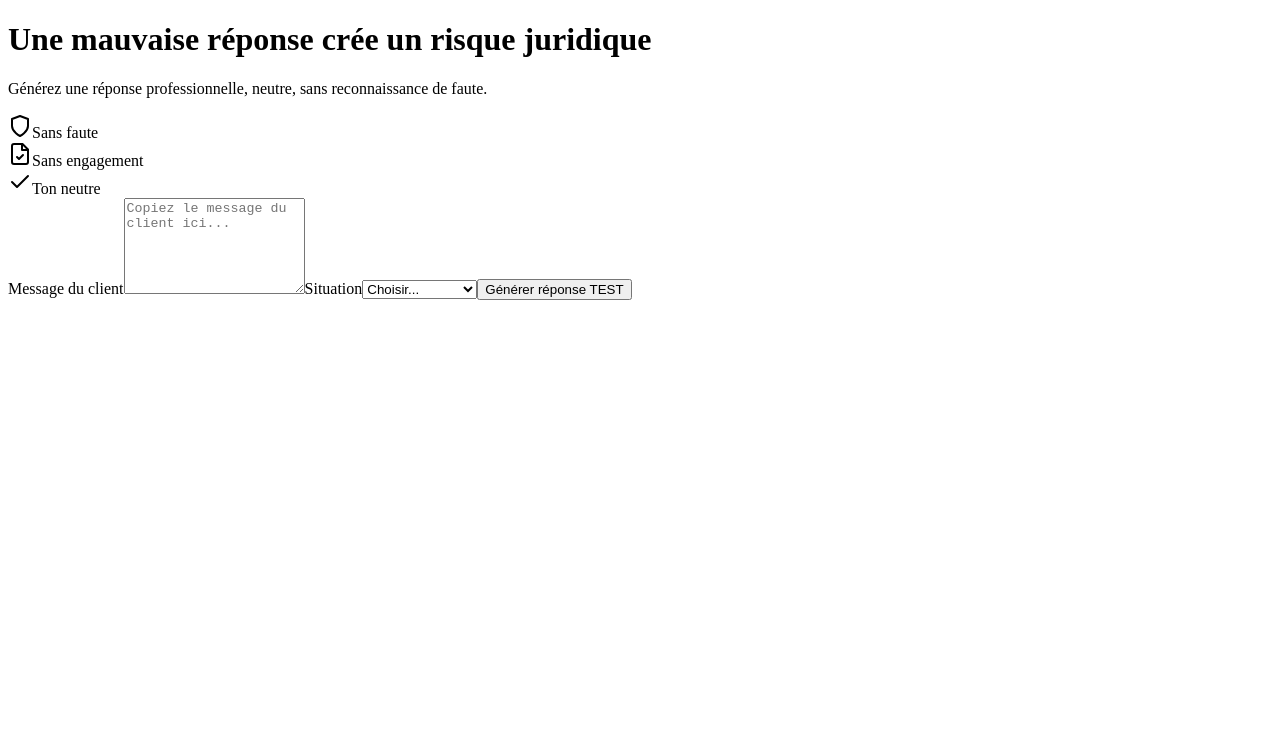
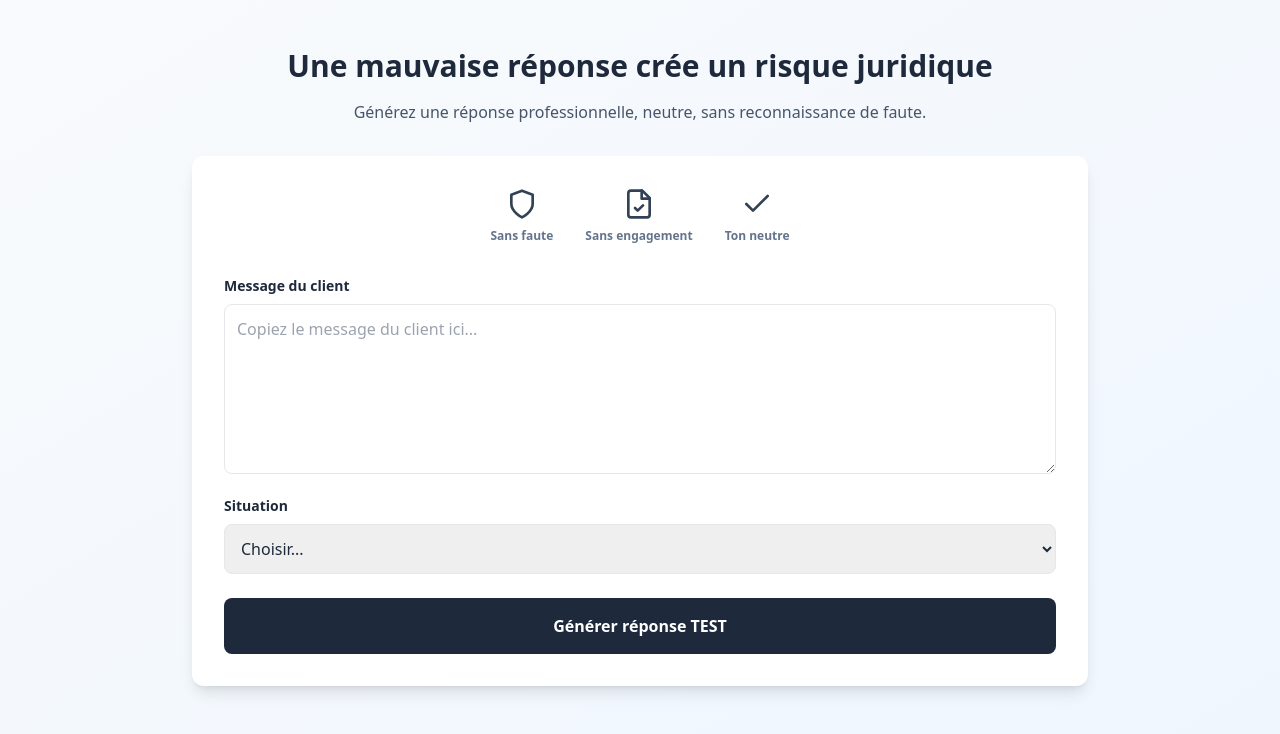
Before and after one commit to reponsesecurisee-pixel/my-landing-app, a Next.js app: page / in a window 1280 px wide. Shown: the top 734 px of the page. Built offline with nearby package versions, Linux system fonts and the light colour scheme.

Commit message:
Create layout.js

```diff
--- /dev/null
+++ b/app/layout.js
@@ -0,0 +1,14 @@
+import './globals.css';
+
+export const metadata = {
+  title: "Assistant Réclamation",
+  description: "AI Tool",
+};
+
+export default function RootLayout({ children }) {
+  return (
+    <html lang="fr">
+      <body>{children}</body>
+    </html>
+  );
+}
```
